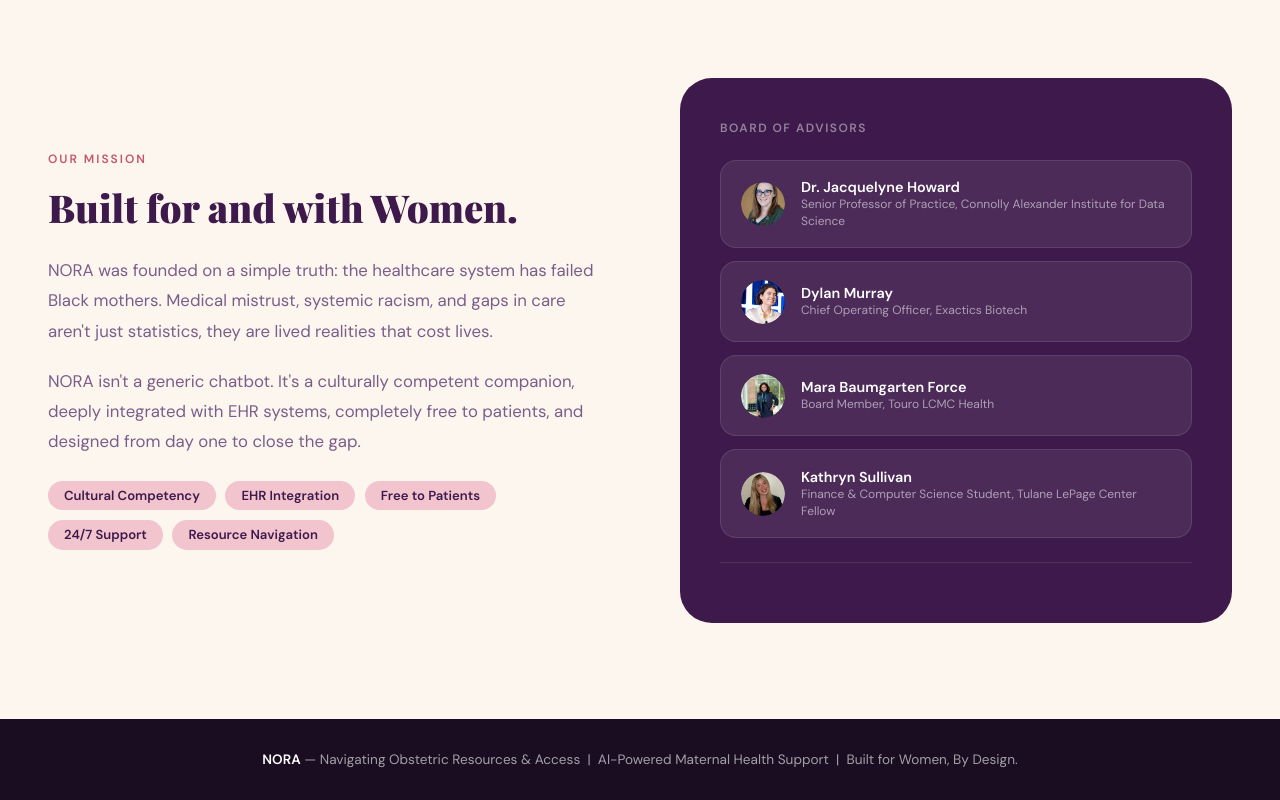
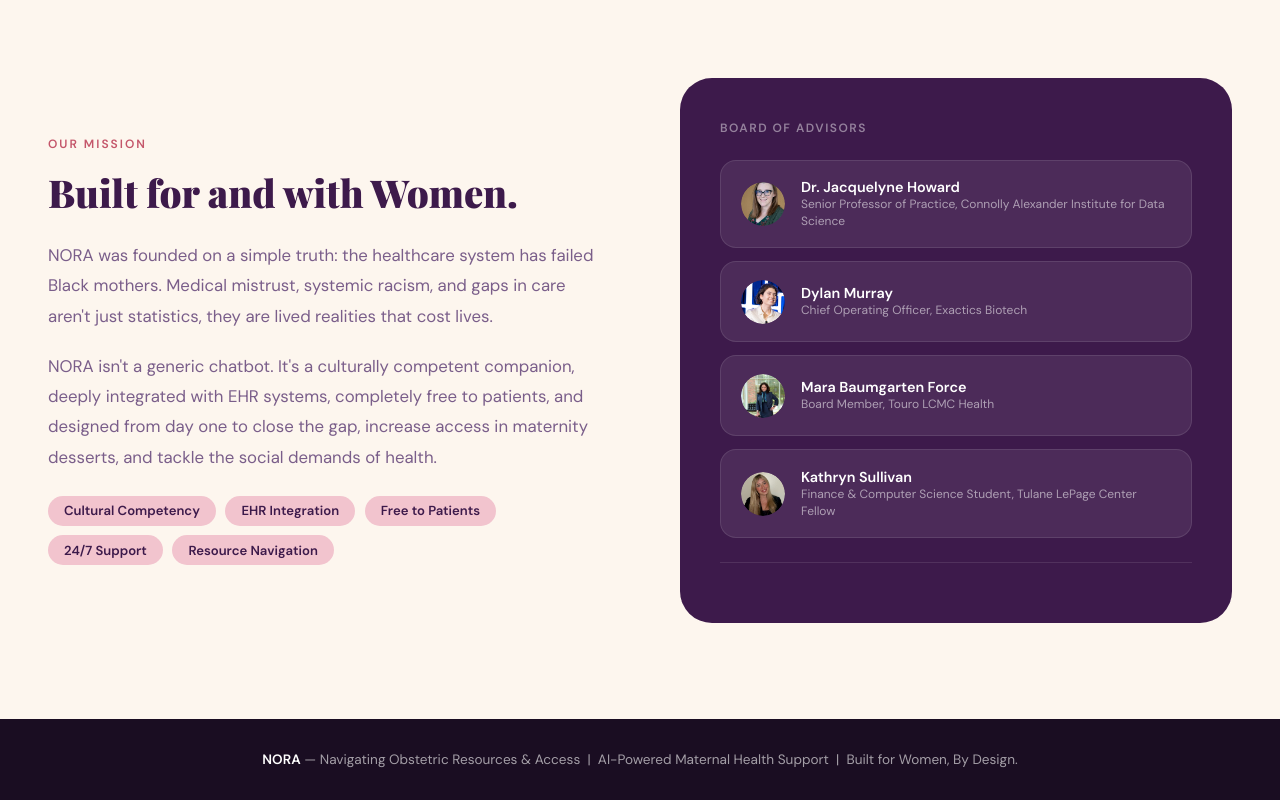
Before and after one commit to katsullivan58-rgb/Nora, a website: page public/index.html in a window 1280 px wide. Shown: the part 3210-4010 px from the top of the page. Drawn offline with nearby package versions, Linux system fonts and the light colour scheme; a web font is replaced by a local one.

Commit message:
add phrase

```diff
--- a/public/index.html
+++ b/public/index.html
@@ -718,7 +718,7 @@
       <div class="section-tag">Our Mission</div>
       <h2>Built for and with Women.</h2>
       <p>NORA was founded on a simple truth: the healthcare system has failed Black mothers. Medical mistrust, systemic racism, and gaps in care aren't just statistics, they are lived realities that cost lives.</p>
-      <p>NORA isn't a generic chatbot. It's a culturally competent companion, deeply integrated with EHR systems, completely free to patients, and designed from day one to close the gap.</p>
+      <p>NORA isn't a generic chatbot. It's a culturally competent companion, deeply integrated with EHR systems, completely free to patients, and designed from day one to close the gap, increase access in maternity desserts, and tackle the social demands of health.</p>
       <div class="pill-badges">
         <span class="pill">Cultural Competency</span>
         <span class="pill">EHR Integration</span>
```
